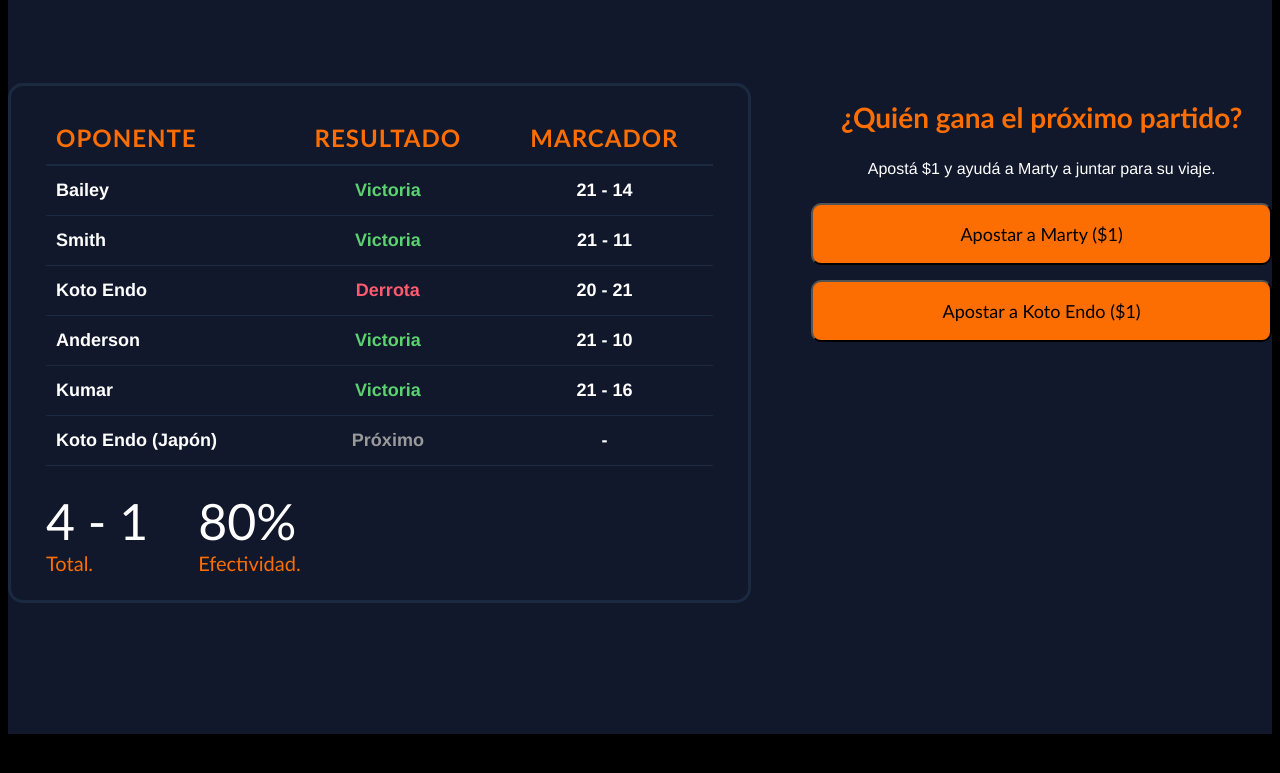
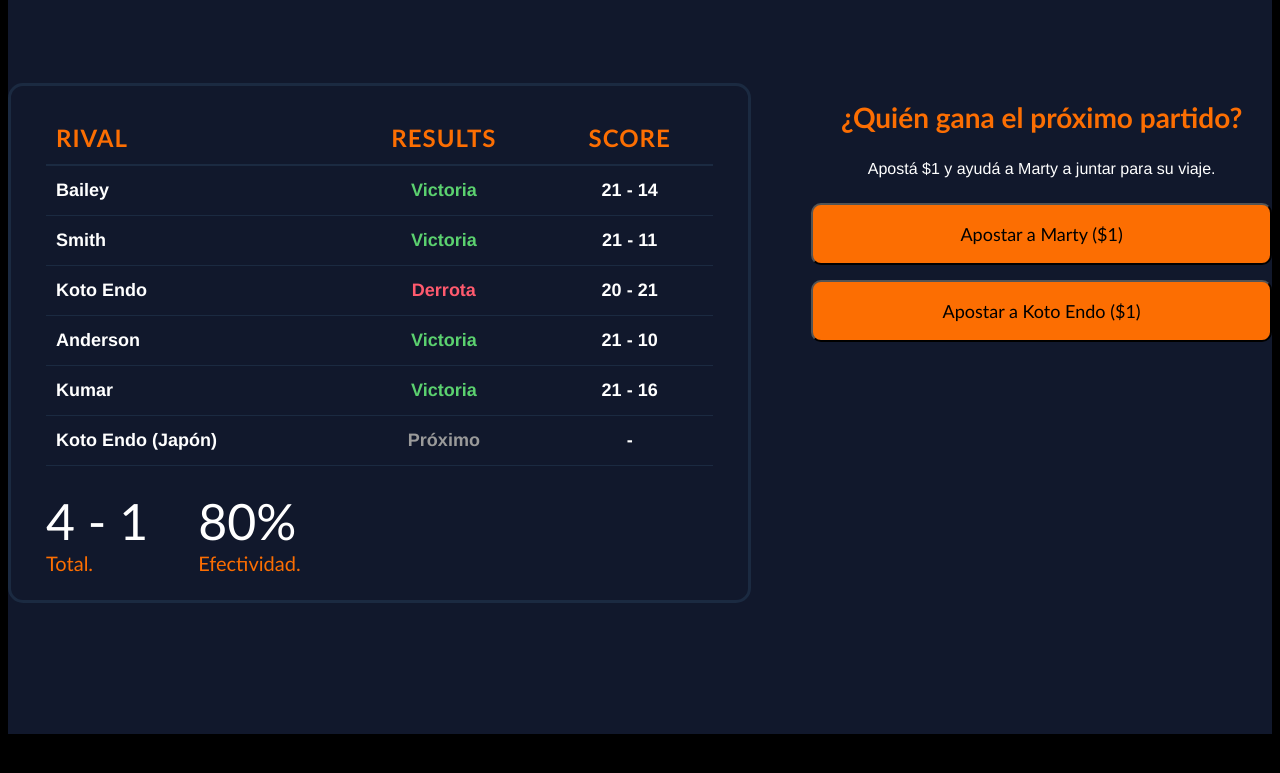
Before and after one commit to valentinachiro/dream-big, a plain HTML site: page index.html in a window 1280 px wide. Shown: the part 4762-5535 px from the top of the page. Drawn offline with Linux system fonts and the light colour scheme.

Commit message:
Fix HTML encoding issues in index.html

```diff
--- a/index.html
+++ b/index.html
@@ -145,7 +145,7 @@ Dream big.
 
                 <div class="tablero">
                     <table class="tabla-resultados">
-                        <tr><th>Oponente</th><th>Resultado</th><th>Marcador</th></tr>
+                        <tr><th>Rival</th><th>Results</th><th>Score</th></tr>
                         <tr><td>Bailey</td><td class="victoria">Victoria</td><td>21 - 14</td></tr>
                         <tr><td>Smith</td><td class="victoria">Victoria</td><td>21 - 11</td></tr>
                         <tr><td>Koto Endo</td><td class="derrota">Derrota</td><td>20 - 21</td></tr>
```
